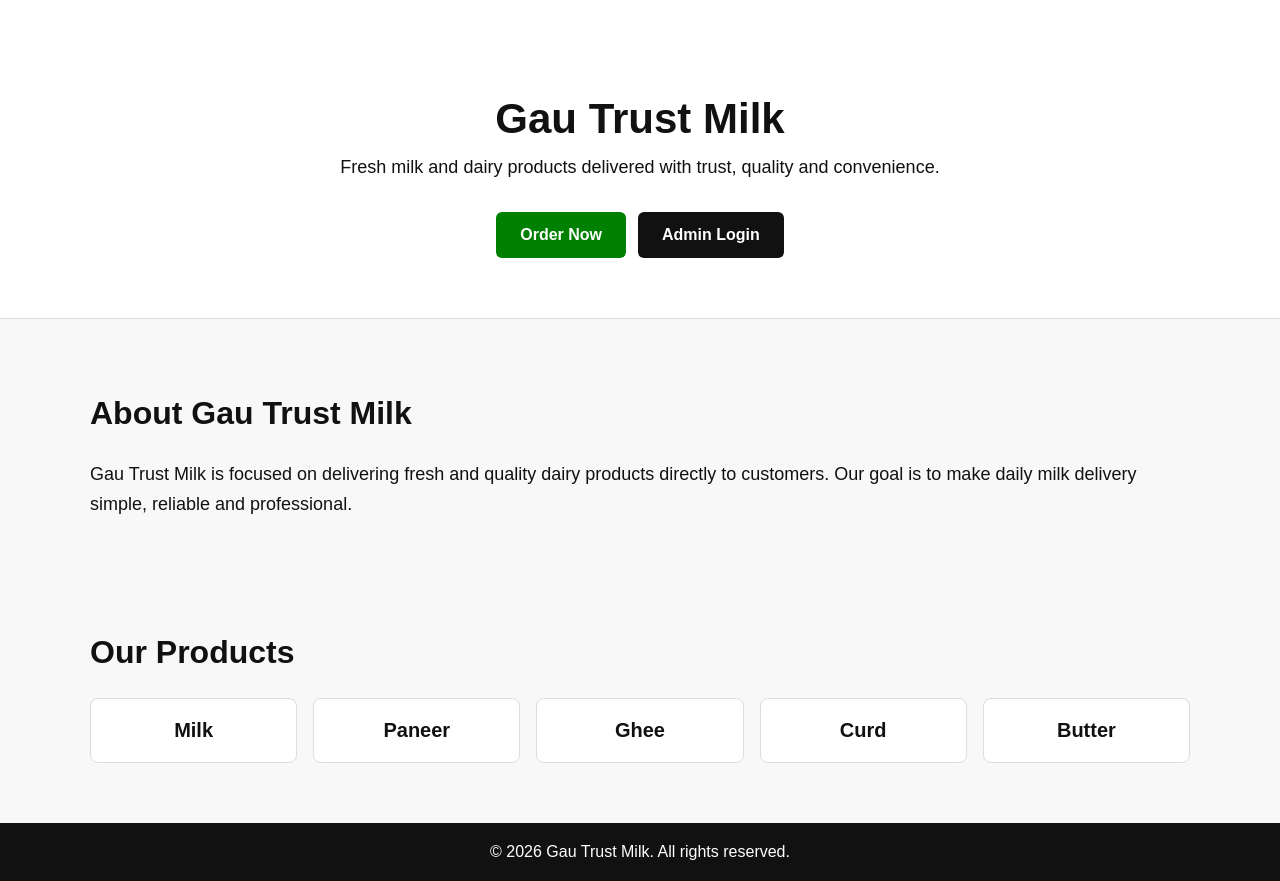
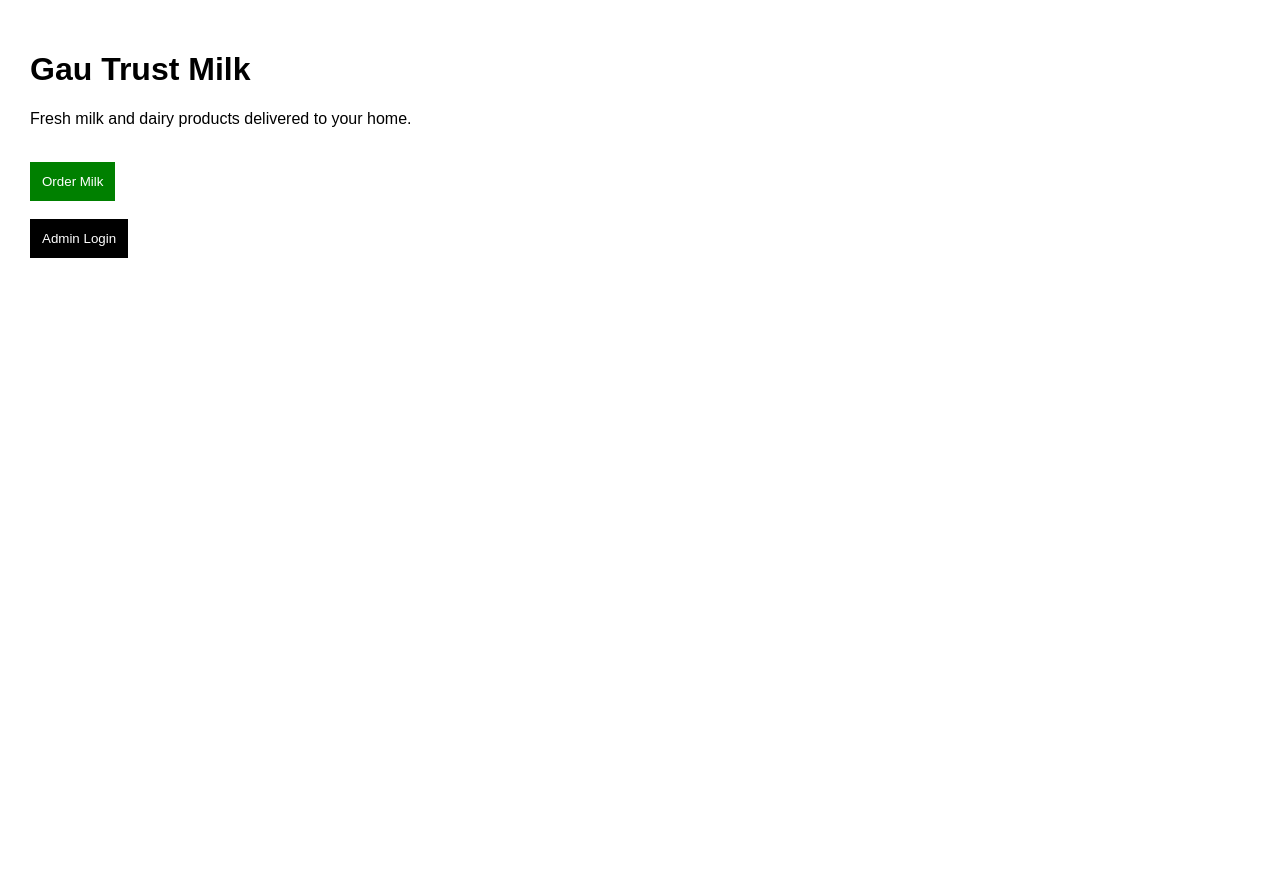
Before and after one commit to rudrajain95/gau-trust, a Next.js app: page / in a window 1280 px wide. After the commit the page ends 800 px from the top, so only its background shows below. Built offline with nearby package versions, Linux system fonts and the light colour scheme.

Commit message:
Commit changes

```diff
--- a/app/page.tsx
+++ b/app/page.tsx
@@ -1,101 +1,41 @@
+"use client";
+
 export default function HomePage() {
   return (
-    <main style={{ fontFamily: "Arial, sans-serif", background: "#f8f8f8", color: "#111" }}>
-      <section
-        style={{
-          padding: "60px 20px",
-          textAlign: "center",
-          background: "#ffffff",
-          borderBottom: "1px solid #ddd",
-        }}
-      >
-        <h1 style={{ fontSize: "42px", marginBottom: 10 }}>Gau Trust Milk</h1>
-        <p style={{ fontSize: "18px", maxWidth: 700, margin: "0 auto", lineHeight: 1.6 }}>
-          Fresh milk and dairy products delivered with trust, quality and convenience.
-        </p>
+    <div style={{fontFamily:"Arial",padding:30}}>
 
-        <div style={{ marginTop: 30 }}>
-          <a
-            href="/order"
-            style={{
-              display: "inline-block",
-              marginRight: 12,
-              padding: "14px 24px",
-              background: "green",
-              color: "white",
-              textDecoration: "none",
-              borderRadius: 6,
-              fontWeight: "bold",
-            }}
-          >
-            Order Now
-          </a>
+      <h1>Gau Trust Milk</h1>
 
-          <a
-            href="/admin/login"
-            style={{
-              display: "inline-block",
-              padding: "14px 24px",
-              background: "#111",
-              color: "white",
-              textDecoration: "none",
-              borderRadius: 6,
-              fontWeight: "bold",
-            }}
-          >
-            Admin Login
-          </a>
-        </div>
-      </section>
+      <p>
+        Fresh milk and dairy products delivered to your home.
+      </p>
 
-      <section style={{ padding: "50px 20px", maxWidth: 1100, margin: "0 auto" }}>
-        <h2 style={{ fontSize: 32 }}>About Gau Trust Milk</h2>
-        <p style={{ fontSize: 18, lineHeight: 1.7 }}>
-          Gau Trust Milk is focused on delivering fresh and quality dairy products directly to
-          customers. Our goal is to make daily milk delivery simple, reliable and professional.
-        </p>
-      </section>
+      <br/>
 
-      <section style={{ padding: "20px", maxWidth: 1100, margin: "0 auto" }}>
-        <h2 style={{ fontSize: 32 }}>Our Products</h2>
+      <a href="/order">
+        <button style={{
+          padding:12,
+          background:"green",
+          color:"white",
+          border:"none"
+        }}>
+          Order Milk
+        </button>
+      </a>
 
-        <div
-          style={{
-            display: "grid",
-            gridTemplateColumns: "repeat(auto-fit, minmax(180px, 1fr))",
-            gap: 16,
-          }}
-        >
-          {["Milk", "Paneer", "Ghee", "Curd", "Butter"].map((item) => (
-            <div
-              key={item}
-              style={{
-                background: "#fff",
-                border: "1px solid #ddd",
-                borderRadius: 8,
-                padding: 20,
-                textAlign: "center",
-                fontSize: 20,
-                fontWeight: "bold",
-              }}
-            >
-              {item}
-            </div>
-          ))}
-        </div>
-      </section>
+      <br/><br/>
 
-      <footer
-        style={{
-          marginTop: 40,
-          padding: 20,
-          textAlign: "center",
-          background: "#111",
-          color: "#fff",
-        }}
-      >
-        © 2026 Gau Trust Milk. All rights reserved.
-      </footer>
-    </main>
+      <a href="/admin">
+        <button style={{
+          padding:12,
+          background:"black",
+          color:"white",
+          border:"none"
+        }}>
+          Admin Login
+        </button>
+      </a>
+
+    </div>
   );
 }
```
